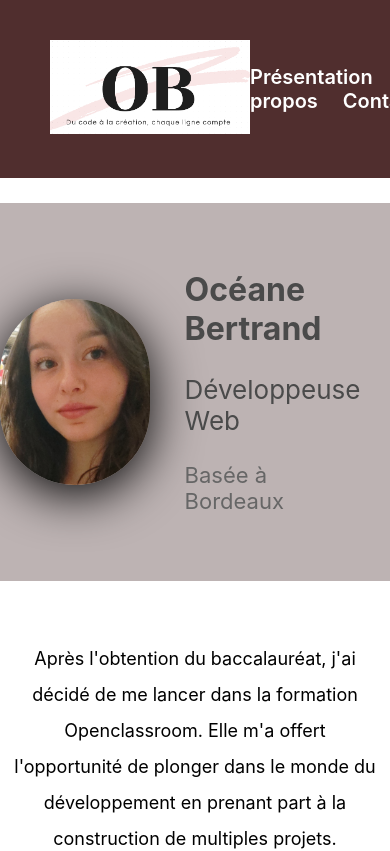
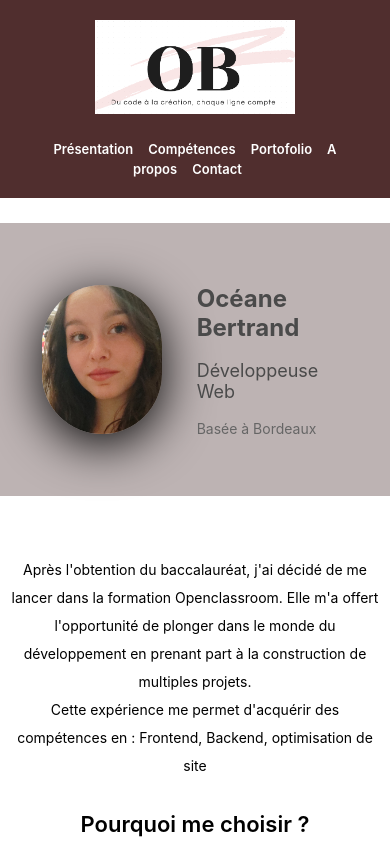
Before and after one commit to ocebert31/Cr-ez-et-publiez-votre-portfolio-de-d-veloppeur, a React (Create React App) app: page / in a window 390 px wide. Shown: the top 851 px of the page. Built offline with nearby package versions, Linux system fonts and the light colour scheme.

Commit message:
responsive 320px in progress

```diff
--- a/src/components/common/banner.css
+++ b/src/components/common/banner.css
@@ -11,3 +11,10 @@
     font-weight: bold;
     color:#4a4a4a;
 }
+
+@media screen and (min-width: 320px) and (max-width: 650px) {
+
+    .style-title-banner {
+        font-size: 22px;
+    }
+}
--- a/src/components/home/home.css
+++ b/src/components/home/home.css
@@ -69,3 +69,30 @@
     text-align: center;
     padding: 0px 35px 35px 35px;
 }
+
+
+@media screen and (min-width: 320px) and (max-width: 650px) {
+    .name {
+        font-size: 24px;
+    }
+
+    .title {
+        font-size: 18px;
+    }
+
+    .location {
+        font-size: 14px;
+    }
+
+    .style-profil {
+        width: 120px;
+    }
+
+    .container-info {
+        font-size: 14px;
+    }
+
+    .question {
+        font-size: 22px;
+    }
+}
--- a/src/components/portofolio/projetsPortofolio.css
+++ b/src/components/portofolio/projetsPortofolio.css
@@ -12,7 +12,7 @@
 }
 
 .image-container img {
-    max-width: 100%;
+    width: 100%;
     border-radius: 20px;
     height: 200px;
 }
--- a/src/header/headerMain.css
+++ b/src/header/headerMain.css
@@ -22,7 +22,7 @@
     text-decoration: underline;
 }
 
-@media screen and (min-width: 650px) and (max-width: 960px) {
+@media screen and (min-width: 320px) and (max-width: 960px) {
     .header {
         display: block;
         text-align: center;
@@ -36,3 +36,14 @@
         font-size: 17px;
     }
 }
+
+@media screen and (min-width: 320px) and (max-width: 650px) {
+    .header {
+        padding: 20px 30px 20px 30px;
+    }
+
+    .style-link-header {
+        padding-right: 15px;
+        font-size: 13px;
+    }
+}
--- a/src/header/headerMain.js
+++ b/src/header/headerMain.js
@@ -12,7 +12,7 @@ function header() {
             <a href='#présentation' className='style-link-header'>Présentation</a>
             <a href='#skill' className='style-link-header'>Compétences</a>
             <a href='#portofolio' className='style-link-header'>Portofolio</a>
-            <a href='#about' className='style-link-header'>À propos</a>
+            <a href='#about' className='style-link-header'>A propos</a>
             <a href='#contact' className='style-link-header'>Contact</a>
         </nav>
     </header>
```
